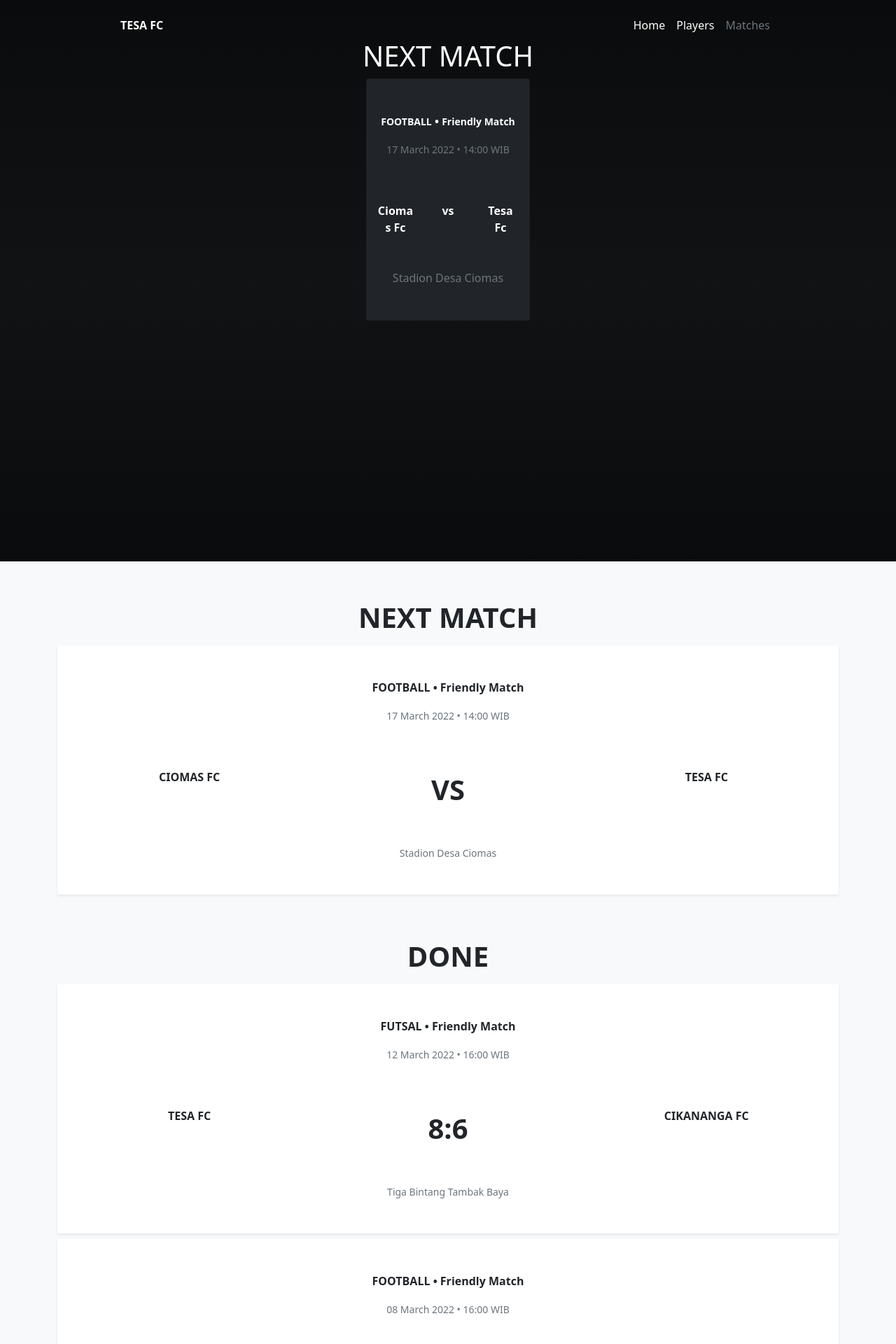
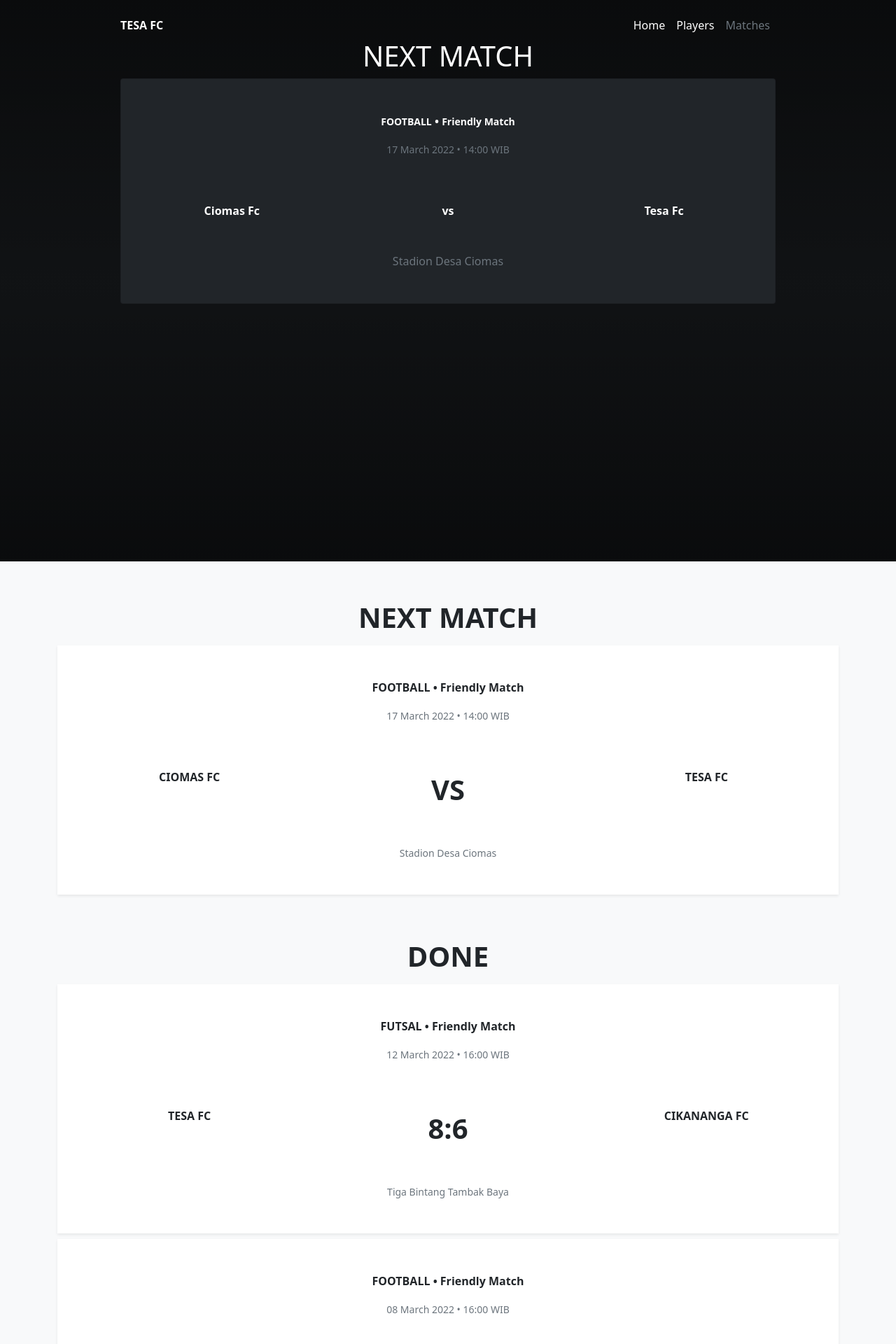
Before and after one commit to tesafc/www2, a Jekyll site: the page built from matches.html, in a window 1280 px wide. Shown: the top 1920 px of the page at 70% size. Built offline with Jekyll 4.4.1, drawn with Linux system fonts in a browser that asks for light colours.

Commit message:
Update header-match.html

```diff
--- a/_includes/header-match.html
+++ b/_includes/header-match.html
@@ -14,7 +14,7 @@
     {% assign matches = site.matches %}
     {% for match in matches %}
     {% if match.status == "next match" %}
-    <div class="container w-100 h-100 d-flex flex-column align-items-center text-center">
+    <div class="container d-flex flex-column text-center">
       <h1 class="text-uppercase">next match</h1>
       <div class="row row-cols-1">
         <div class="col">
```
